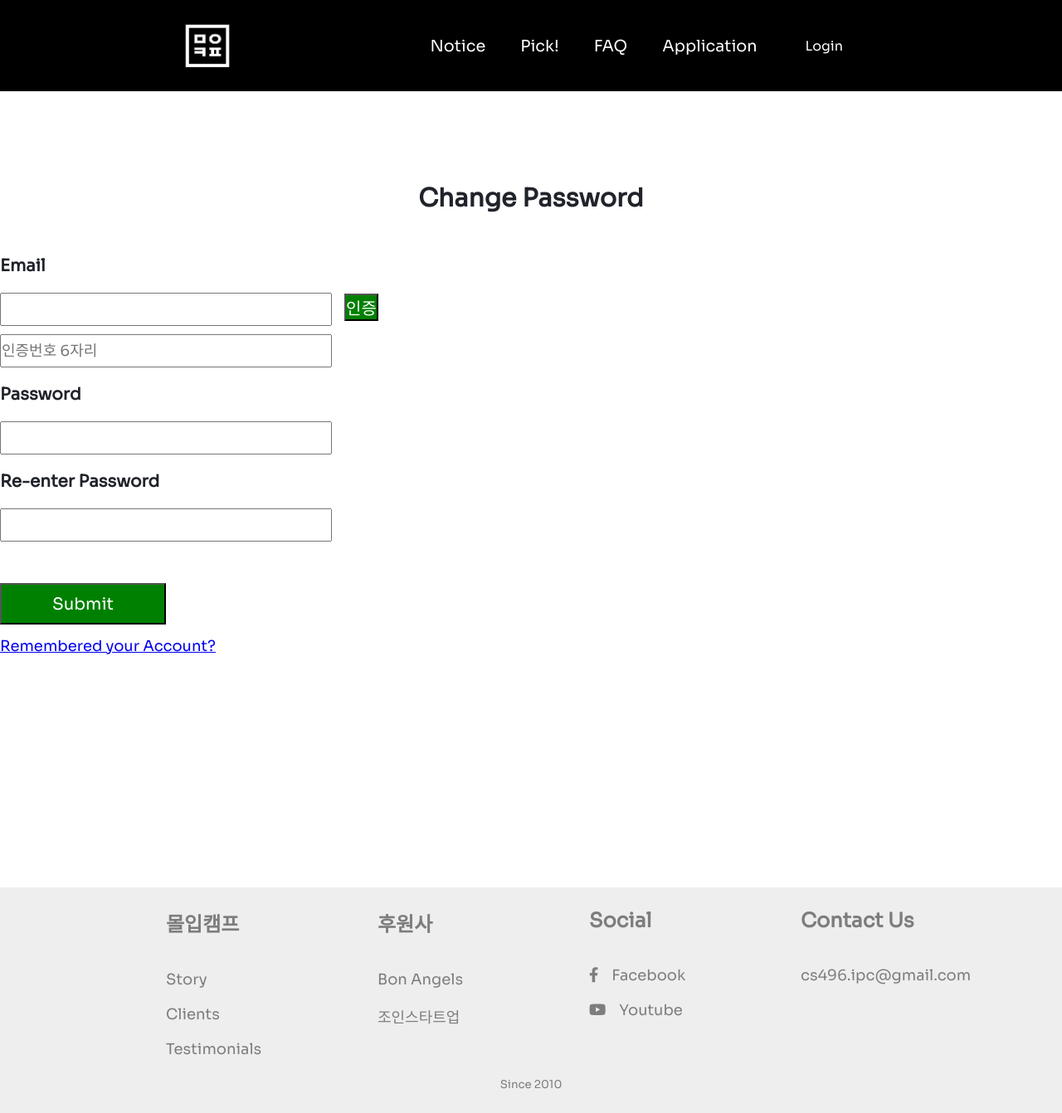
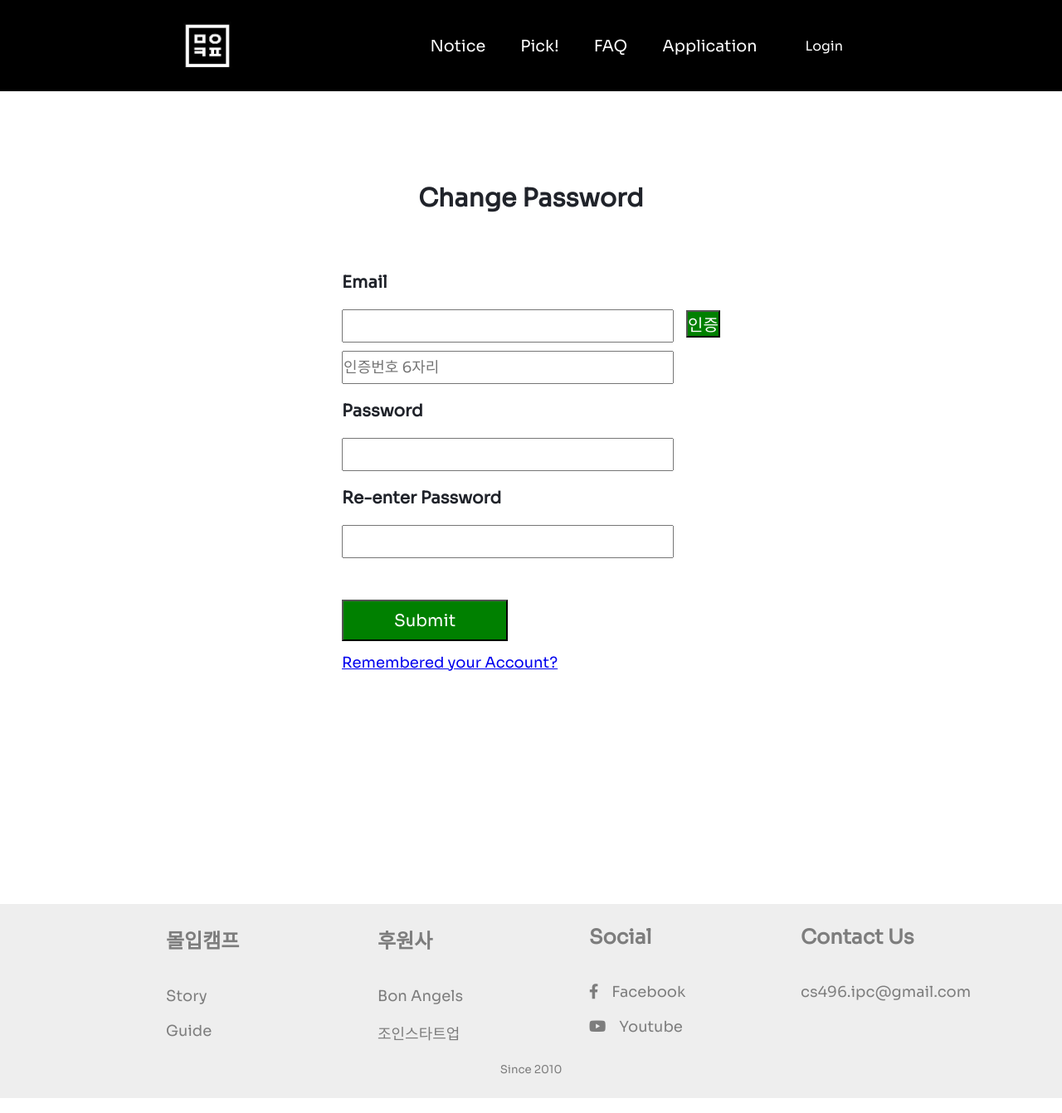
Before and after one commit to lke1221/madcamp_project3, a React (Create React App) app: page /changepassword in a window 1280 px wide. Shown: the whole page at 83% size. Built offline with nearby package versions, Linux system fonts and the light colour scheme.

Commit message:
change password design

```diff
--- a/src/containers/footer.js
+++ b/src/containers/footer.js
@@ -12,8 +12,7 @@ export function FooterContainer() {
             <Footer.Column>
               <Footer.Title>몰입캠프</Footer.Title>
               <Footer.Link href="/realhistory">Story</Footer.Link>
-              <Footer.Link href="#">Clients</Footer.Link>
-              <Footer.Link href="#">Testimonials</Footer.Link>
+              <Footer.Link href="/application">Guide</Footer.Link>
             </Footer.Column>
             <Footer.Column>
               <Footer.Title>후원사</Footer.Title>
--- a/src/pages/changepassword.js
+++ b/src/pages/changepassword.js
@@ -140,7 +140,14 @@ class ChangePassword extends Component {
         alignItems: 'center',
         //height: '90vh'
       }}>
-        <div className="form-wrapper">
+        <div className="form-wrapper"
+            style={{
+              display: 'flex',
+              justifyContent: 'center',
+              alignItems: 'center',
+              flexDirection: 'column'
+            }}>
+          <div>
           <h1 style={{marginBottom: 50,
                 marginTop: 80,
                 paddingVertical: 8,
@@ -152,6 +159,7 @@ class ChangePassword extends Component {
                 textAlign: "center",
                 fontSize: 30,
                 fontWeight: "bold"}}>Change Password</h1>
+          </div>
           <form onSubmit={this.handleSubmit} noValidate>
             <div className="email">
               <div style={{
```
